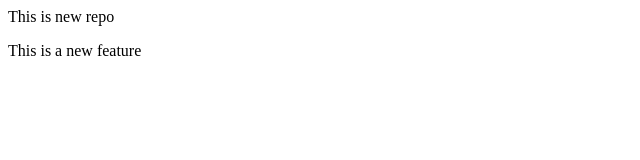
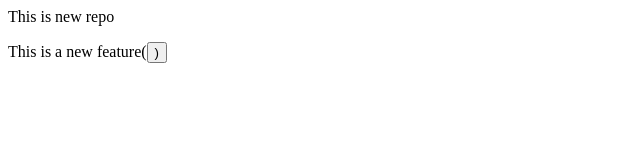
Before and after one commit to Dhanashritpatil/LocalRepo, a plain HTML site: page index.html in a window 1280 px wide. Shown: the full height of the page, 0-640 px from the left. Drawn offline with Linux system fonts and the light colour scheme.

Commit message:
Add button

```diff
--- a/index.html
+++ b/index.html
@@ -1,2 +1,2 @@
 <p>This is new repo</p>
-<P>This is a new feature</P>
+<P>This is a new feature(<button>)</button></P>
```
